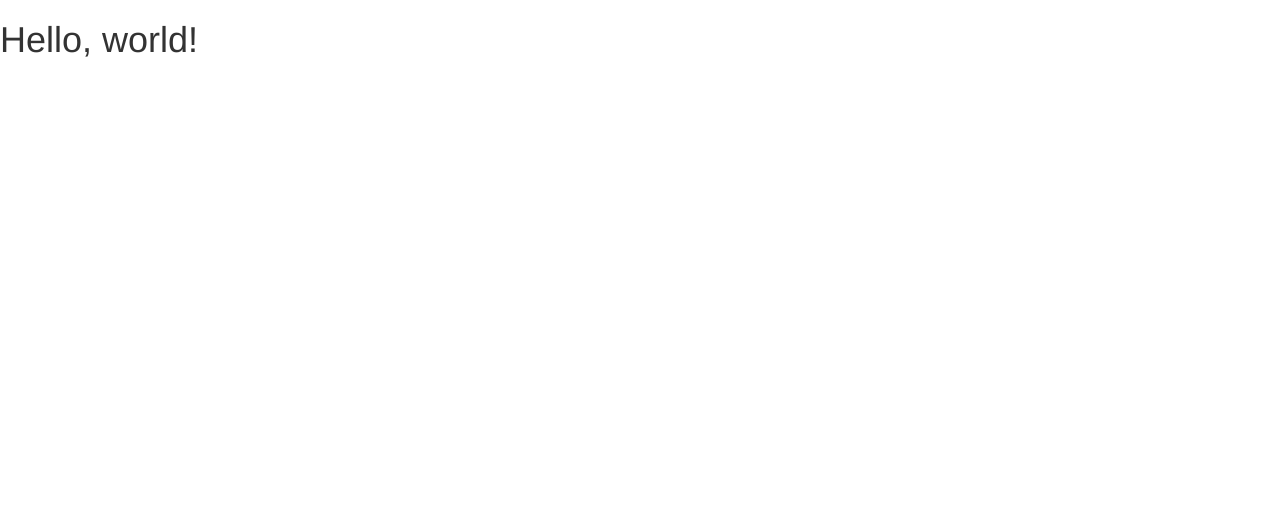
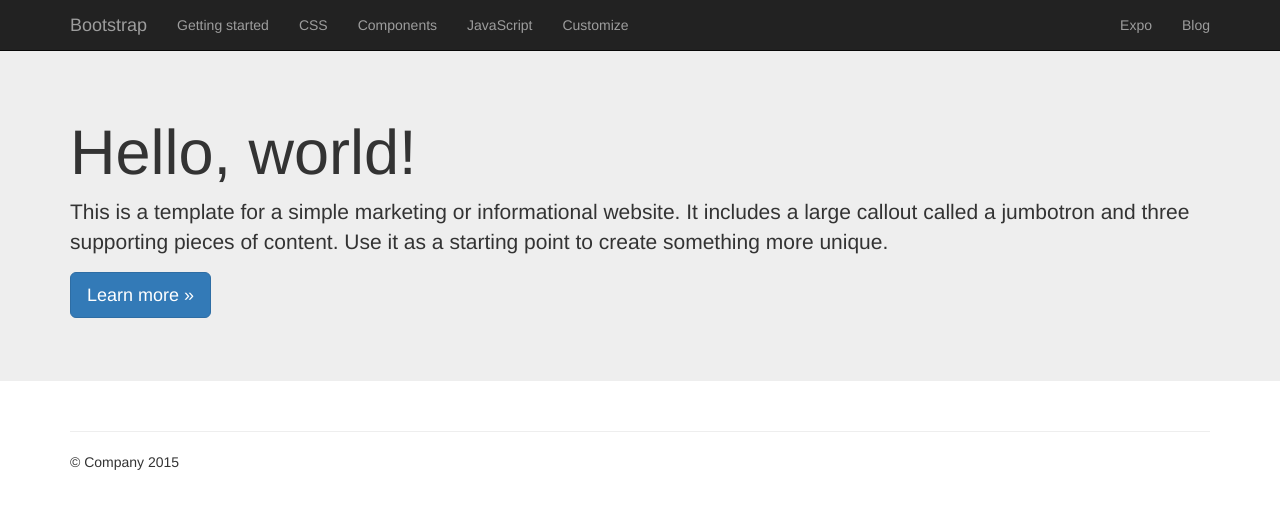
Before and after one commit to jimmyhsu/HR-Front-End-Hackathon, a plain HTML site: page index.html in a window 1280 px wide. Drawn offline with nearby package versions, Linux system fonts and the light colour scheme.

Commit message:
templates added

```diff
--- a/index.html
+++ b/index.html
@@ -1,27 +1,85 @@
+
 <!DOCTYPE html>
 <html lang="en">
   <head>
     <meta charset="utf-8">
     <meta http-equiv="X-UA-Compatible" content="IE=edge">
     <meta name="viewport" content="width=device-width, initial-scale=1">
-    <title>Bootstrap 101 Template</title>
+    <meta name="description" content="">
+    <meta name="author" content="">
+    <link rel="icon" href="/favicon.ico">
 
-    <!-- Bootstrap -->
+    <title>Bootstrap · The world's most popular mobile-first and responsive front-end framework.</title>
+
+    <!-- Bootstrap core CSS -->
     <link href="css/bootstrap.min.css" rel="stylesheet">
 
-    <!-- HTML5 shim and Respond.js for IE8 support of HTML5 elements and media queries -->
-    <!-- WARNING: Respond.js doesn't work if you view the page via file:// -->
-    <!--[if lt IE 9]>
-      <script src="https://oss.maxcdn.com/html5shiv/3.7.2/html5shiv.min.js"></script>
-      <script src="https://oss.maxcdn.com/respond/1.4.2/respond.min.js"></script>
-    <![endif]-->
+    <!-- Custom styles for this template -->
+    <link href="jumbotron.css" rel="stylesheet">
+
   </head>
+
+  <style type="text/css">
+    /* Move down content because we have a fixed navbar that is 50px tall */
+    body {
+      padding-top: 50px;
+      padding-bottom: 20px;
+    }
+  </style>
+
   <body>
-    <h1>Hello, world!</h1>
 
-    <!-- jQuery (necessary for Bootstrap's JavaScript plugins) -->
+    <nav class="navbar navbar-inverse navbar-fixed-top">
+      <div class="container">
+        <div class="navbar-header">
+          <button type="button" class="navbar-toggle collapsed" data-toggle="collapse" data-target="#navbar" aria-expanded="false" aria-controls="navbar">
+            <span class="sr-only">Toggle navigation</span>
+            <span class="icon-bar"></span>
+            <span class="icon-bar"></span>
+            <span class="icon-bar"></span>
+          </button>
+          <a class="navbar-brand" href="#">Bootstrap</a>
+        </div>
+        <div id="navbar" class="navbar-collapse collapse">
+          <ul class="nav navbar-nav">
+            <li><a href="http://getbootstrap.com/getting-started/">Getting started</a></li>
+            <li><a href="http://getbootstrap.com/css/">CSS</a></li>
+            <li><a href="http://getbootstrap.com/components/">Components</a></li>
+            <li><a href="http://getbootstrap.com/javascript/">JavaScript</a></li>
+            <li><a href="http://getbootstrap.com/customize/">Customize</a></li>
+          </ul>
+          <ul class="nav navbar-nav navbar-right">
+            <li><a href="http://expo.getbootstrap.com">Expo</a></li>
+            <li><a href="http://blog.getbootstrap.com">Blog</a></li>
+          </ul>
+        </div><!--/.navbar-collapse -->
+      </div>
+    </nav>
+
+    <!-- Main jumbotron for a primary marketing message or call to action -->
+    <header class="jumbotron">
+      <div class="container">
+        <h1>Hello, world!</h1>
+        <p>This is a template for a simple marketing or informational website. It includes a large callout called a jumbotron and three supporting pieces of content. Use it as a starting point to create something more unique.</p>
+        <p><a class="btn btn-primary btn-lg" href="#" role="button">Learn more &raquo;</a></p>
+      </div>
+    </header>
+
+    <div class="container">
+      <!-- Example row of columns -->
+
+      <hr>
+
+      <footer>
+        <p>&copy; Company 2015</p>
+      </footer>
+    </div> <!-- /container -->
+
+
+    <!-- Bootstrap core JavaScript
+    ================================================== -->
+    <!-- Placed at the end of the document so the pages load faster -->
     <script src="https://ajax.googleapis.com/ajax/libs/jquery/1.11.2/jquery.min.js"></script>
-    <!-- Include all compiled plugins (below), or include individual files as needed -->
     <script src="js/bootstrap.min.js"></script>
   </body>
 </html>
```
Also changed, not shown: favicon.ico (added).
